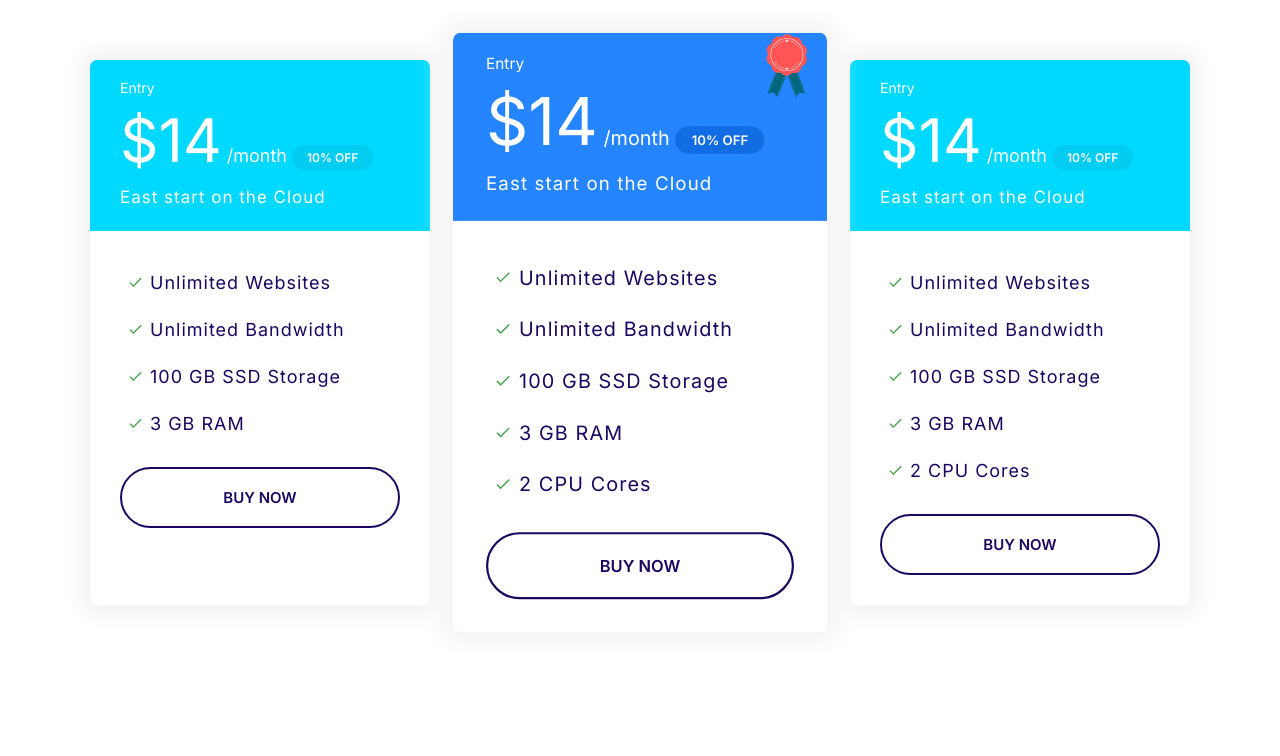
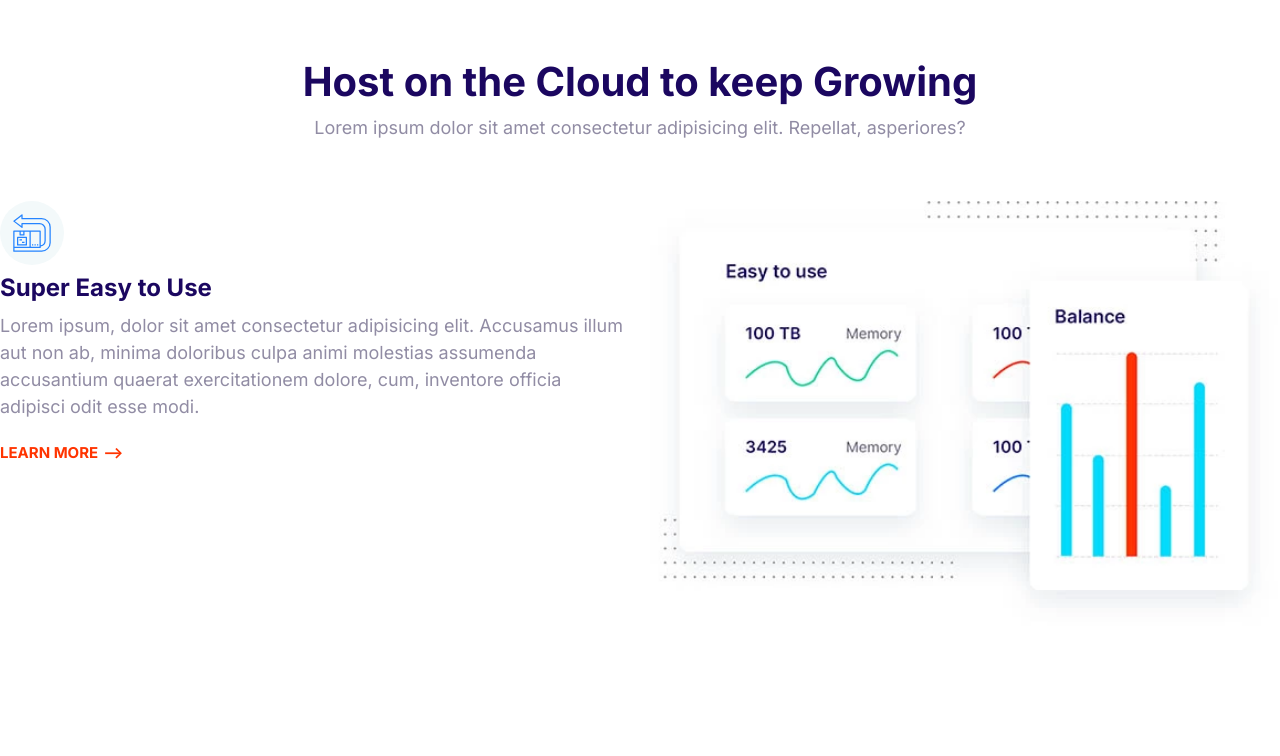
Before and after one commit to alinawabrana/MyFirstWeb, a plain HTML site: page index.html in a window 1280 px wide. Shown: the top 756 px of the page. Drawn offline with Linux system fonts and the light colour scheme.

Commit message:
Implementing Features Block with alternative grid element

```diff
--- a/css/styles.css
+++ b/css/styles.css
@@ -965,3 +965,35 @@ a
     max-width: 500px;
     margin: 0 auto;
 }
+
+
+/* Features Block */
+
+.feature
+{
+    gap: 4rem 2rem;
+    margin: 12rem 0;
+}
+
+.feature:first-of-type
+{
+    margin-top: 6rem;
+}
+
+.feature__heading
+{
+    margin: 1rem 0;
+}
+
+.feature__image
+{
+    width: 100%;
+}
+
+@media screen and (min-width: 768px)
+{
+    .feature:nth-of-type(even) .feature__content        /* This is used to change the order of the content inside the grid for every even content inside the container/grid */
+    {
+        order: 2;
+    }
+}
--- a/index.html
+++ b/index.html
@@ -18,78 +18,99 @@
   </head>
 
   <body>
-    <section class="block container block-plan">
-      <div class="grid grid--1x3">
-        <div class="plan">
-          <div class="card card--secondary">
-            <header class="card__header">
-              <h3 class="plan__name">Entry</h3>
-              <span class="plan__price">$14</span>
-              <span class="plan__billing__cycle">/month</span>
-              <span class="badge badge--secondary badge--small">10% OFF</span>
-              <span class="plan__description">East start on the Cloud</span>
-            </header>
-            <div class="card__body">
-              <ul class="list list--tick">
-                <li class="list__item">Unlimited Websites</li>
-                <li class="list__item">Unlimited Bandwidth</li>
-                <li class="list__item">100 GB SSD Storage</li>
-                <li class="list__item">3 GB RAM</li>
-              </ul>
-              <button class="btn btn--outline btn-block">
-                buy now
-              </button>
-            </div>
-          </div>
+    <sectiion class="block container">
+      <header class="block__header">
+        <h2>Host on the Cloud to keep Growing</h2>
+        <p>
+          Lorem ipsum dolor sit amet consectetur adipisicing elit. Repellat,
+          asperiores?
+        </p>
+      </header>
+      <article class="grid grid--1x2 feature">
+        <div class="feature__content">
+          <span class="icon-container">
+            <svg class="icon icon--primary">
+              <use xlink:href="images/sprite.svg#easy"></use>
+            </svg>
+          </span>
+          <h3 class="feature__heading">Super Easy to Use</h3>
+          <p>
+            Lorem ipsum, dolor sit amet consectetur adipisicing elit. Accusamus
+            illum aut non ab, minima doloribus culpa animi molestias assumenda
+            accusantium quaerat exercitationem dolore, cum, inventore officia
+            adipisci odit esse modi.
+          </p>
+          <a href="#" class="link-arrow">Learn More</a>
         </div>
-        <div class="plan plan--popular">
-          <div class="card card--primary">
-            <header class="card__header">
-              <h3 class="plan__name">Entry</h3>
-              <span class="plan__price">$14</span>
-              <span class="plan__billing__cycle">/month</span>
-              <span class="badge badge--primary badge--small">10% OFF</span>
-              <span class="plan__description">East start on the Cloud</span>
-            </header>
-            <div class="card__body">
-              <ul class="list list--tick">
-                <li class="list__item">Unlimited Websites</li>
-                <li class="list__item">Unlimited Bandwidth</li>
-                <li class="list__item">100 GB SSD Storage</li>
-                <li class="list__item">3 GB RAM</li>
-                <li class="list__item">2 CPU Cores</li>
-              </ul>
-              <button class="btn btn--outline btn-block">
-                buy now
-              </button>
-            </div>
-          </div>
+        <picture>
+          <source
+            type="image/webp"
+            srcset="images/easy.webp 1x, images/easy@2x.webp 2x"
+          />
+          <source
+            type="image/jpg"
+            srcset="images/easy.jpg 1x, images/easy@2x.jpg 2x"
+          />
+          <img class="feature__image" src="images/easy@2x.jpg" alt="" />
+        </picture>
+      </article>
+      <article class="grid grid--1x2 feature">
+        <div class="feature__content">
+          <span class="icon-container">
+            <svg class="icon icon--primary">
+              <use xlink:href="images/sprite.svg#computer"></use>
+            </svg>
+          </span>
+          <h3 class="feature__heading">Simply fast websites</h3>
+          <p>
+            Lorem ipsum, dolor sit amet consectetur adipisicing elit. Accusamus
+            illum aut non ab, minima doloribus culpa animi molestias assumenda
+            accusantium quaerat exercitationem dolore, cum, inventore officia
+            adipisci odit esse modi.
+          </p>
+          <a href="#" class="link-arrow">Learn More</a>
         </div>
-        <div class="plan">
-          <div class="card card--secondary">
-            <header class="card__header">
-              <h3 class="plan__name">Entry</h3>
-              <span class="plan__price">$14</span>
-              <span class="plan__billing__cycle">/month</span>
-              <span class="badge badge--secondary badge--small">10% OFF</span>
-              <span class="plan__description">East start on the Cloud</span>
-            </header>
-            <div class="card__body">
-              <ul class="list list--tick">
-                <li class="list__item">Unlimited Websites</li>
-                <li class="list__item">Unlimited Bandwidth</li>
-                <li class="list__item">100 GB SSD Storage</li>
-                <li class="list__item">3 GB RAM</li>
-                <li class="list__item">2 CPU Cores</li>
-              </ul>
-              <button class="btn btn--outline btn-block">
-                buy now
-              </button>
-            </div>
-          </div>
+        <picture>
+          <source
+            type="image/webp"
+            srcset="images/fast.webp 1x, images/fast@2x.webp 2x"
+          />
+          <source
+            type="image/jpg"
+            srcset="images/fast.jpg 1x, images/fast@2x.jpg 2x"
+          />
+          <img class="feature__image" src="images/fast@2x.jpg" alt="" />
+        </picture>
+      </article>
+      <article class="grid grid--1x2 feature">
+        <div class="feature__content">
+          <span class="icon-container">
+            <svg class="icon icon--primary">
+              <use xlink:href="images/sprite.svg#wordpress"></use>
+            </svg>
+          </span>
+          <h3 class="feature__heading">WordPress made easy</h3>
+          <p>
+            Lorem ipsum, dolor sit amet consectetur adipisicing elit. Accusamus
+            illum aut non ab, minima doloribus culpa animi molestias assumenda
+            accusantium quaerat exercitationem dolore, cum, inventore officia
+            adipisci odit esse modi.
+          </p>
+          <a href="#" class="link-arrow">Learn More</a>
         </div>
-      </div>
-    </section>
+        <picture>
+          <source
+            type="image/webp"
+            srcset="images/wordpress.webp 1x, images/wordpress@2x.webp 2x"
+          />
+          <source
+            type="image/jpg"
+            srcset="images/wordpress.jpg 1x, images/wordpress@2x.jpg 2x"
+          />
+          <img class="feature__image" src="images/wordpress@2x.jpg" alt="" />
+        </picture>
+      </article>
+    </sectiion>
     <script src="js/main.js"></script>
   </body>
 </html>
```
Also changed, not shown: Components/feature-block.html (added, +93 -0 lines), images/easy.jpg (added), images/easy.webp (added), images/easy@2x.jpg (added), images/easy@2x.webp (added), images/fast.jpg (added), images/fast.webp (added), images/fast@2x.jpg (added), images/fast@2x.webp (added), images/support.jpg (added), images/support.webp (added), images/support@2x.jpg (added), images/support@2x.webp (added), images/wordpress.jpg (added), 3 more files.
